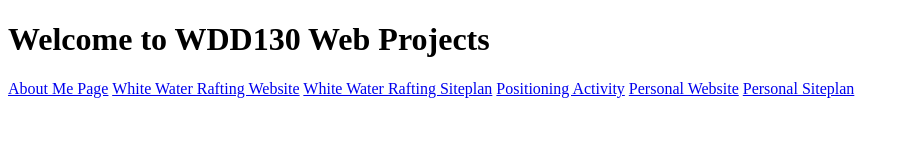
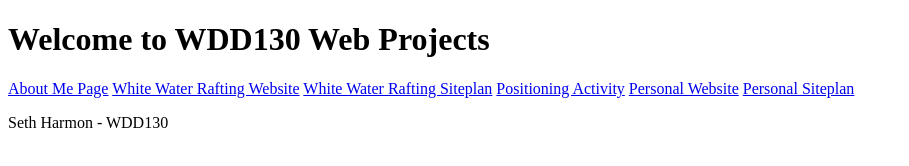
Before and after one commit to Har19025/wdd130, a plain HTML site: page index.html in a window 1280 px wide. Shown: the whole page, without its empty margins (0-909 px from the left). Drawn offline with Linux system fonts and the light colour scheme.

Commit message:
New paragraph

```diff
--- a/index.html
+++ b/index.html
@@ -15,5 +15,6 @@
   <a href="#">Personal Website</a>
   <a href="#">Personal Siteplan</a>
 </nav>
+<p>Seth Harmon - WDD130</p>
 </body>
 </html>
```
